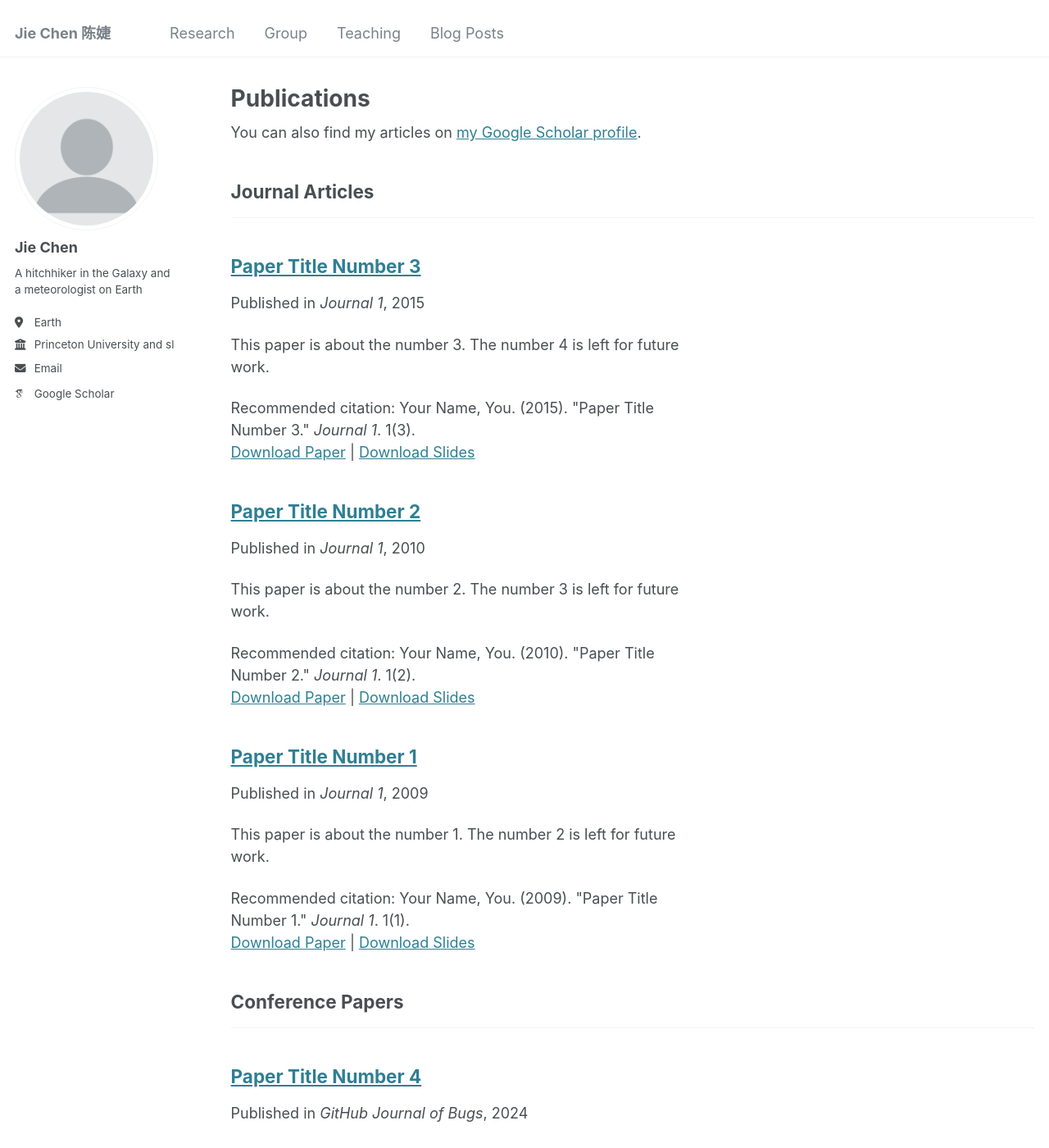
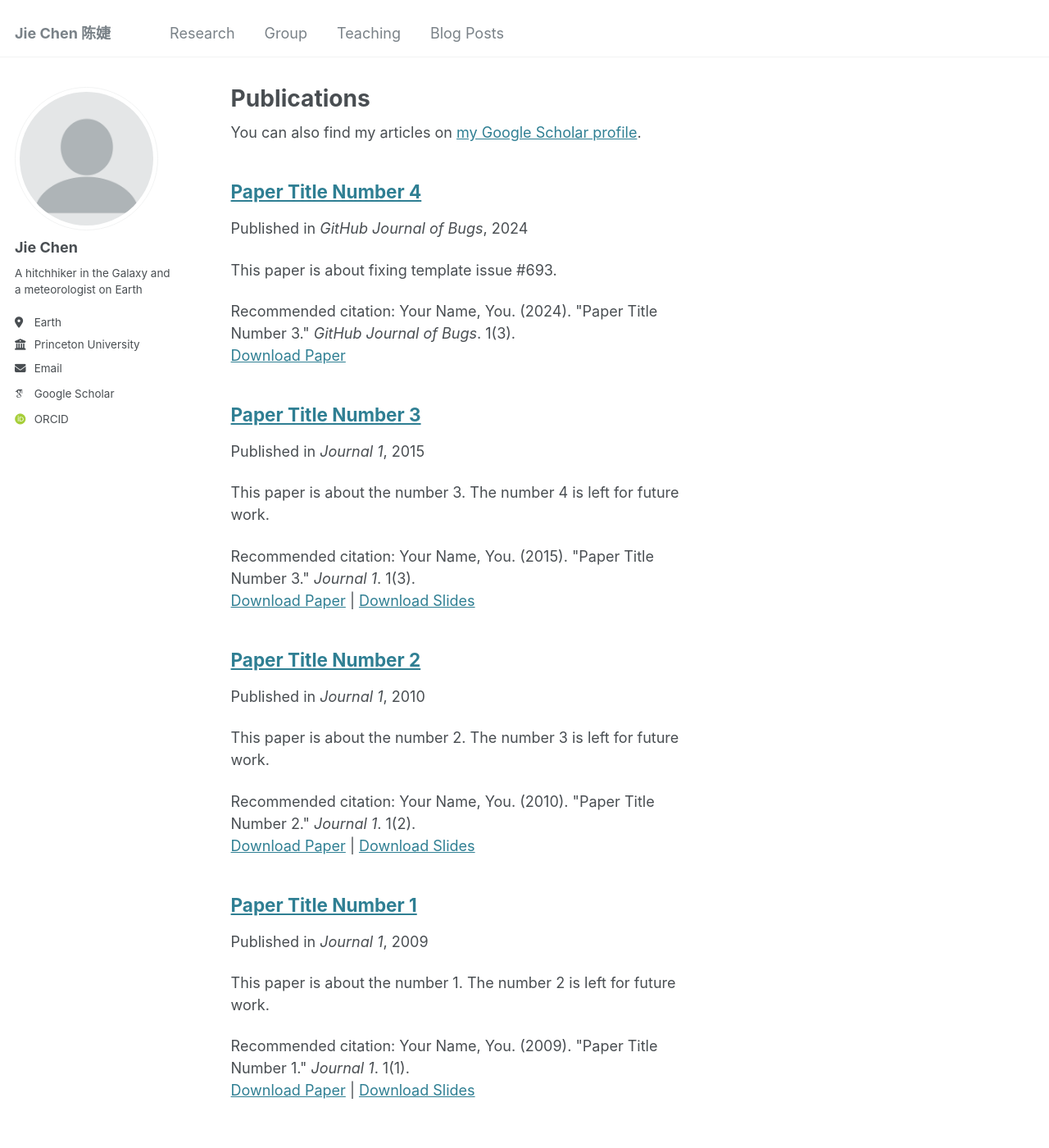
Before and after one commit to chenjie042/chenjie042.github.io, a Jekyll site: the page built from _pages/publications.html, in a window 1280 px wide and 1400 px high. Shown: the whole window at 82% size. Built offline with Jekyll 4.4.1, drawn with Linux system fonts in a browser that asks for light colours; some web fonts are replaced; some of the changed text lies outside the part shown.

Commit message:
Update _config.yml

```diff
--- a/_config.yml
+++ b/_config.yml
@@ -26,7 +26,7 @@ author:
   pronouns         : # example: "she/her"
   bio              : "A hitchhiker in the Galaxy and a meteorologist on Earth"
   location         : "Earth"
-  employer         : "Princeton University and slowly moving to Nanjing University"
+  employer         : "Princeton University"
   uri              : # URL
   email            : "chenjie@princeton.edu"
 
@@ -34,7 +34,7 @@ author:
   arxiv            : # URL - Update with the correct link to your profile
   googlescholar    : "https://scholar.google.com/citations?user=mM0oissAAAAJ&hl=en"
   impactstory      : # URL
-  orcid            : #"http://orcid.org/yourorcidurl"
+  orcid            : "https://orcid.org/0000-0002-8742-1048"
   semantic         : # URL
   pubmed           : #"https://www.ncbi.nlm.nih.gov/pubmed/?term=john+snow"
   researchgate     : # URL
@@ -49,14 +49,6 @@ author:
   stackoverflow    : # User number or user number and name (i.e., use "1" or "1/jeff-atwood")
 
 
-# Publication Category - The following the list of publication categories and their headings
-publication_category:
-  books:
-    title: 'Books'
-  manuscripts:
-    title: 'Journal Articles'
-  conferences:
-    title: 'Conference Papers'
 
 # Site Settings
 teaser                   :  # filename of teaser fallback teaser image placed in /images/, .e.g. "500x300.png"
```
